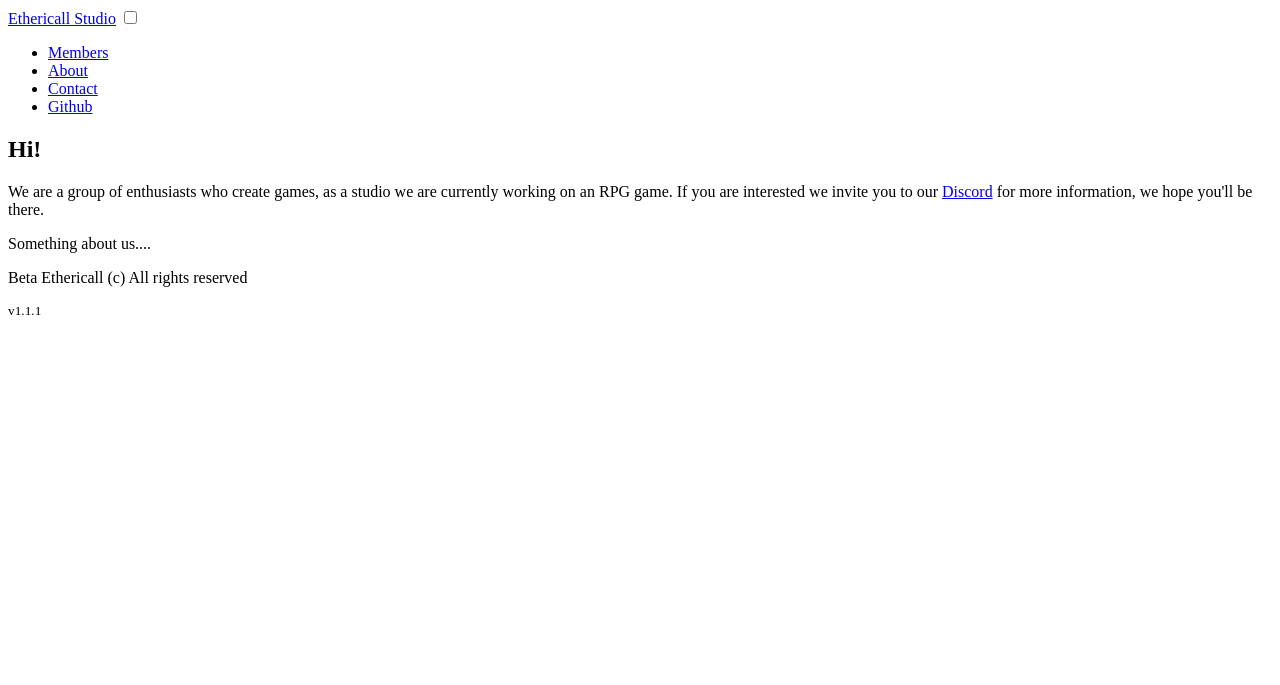
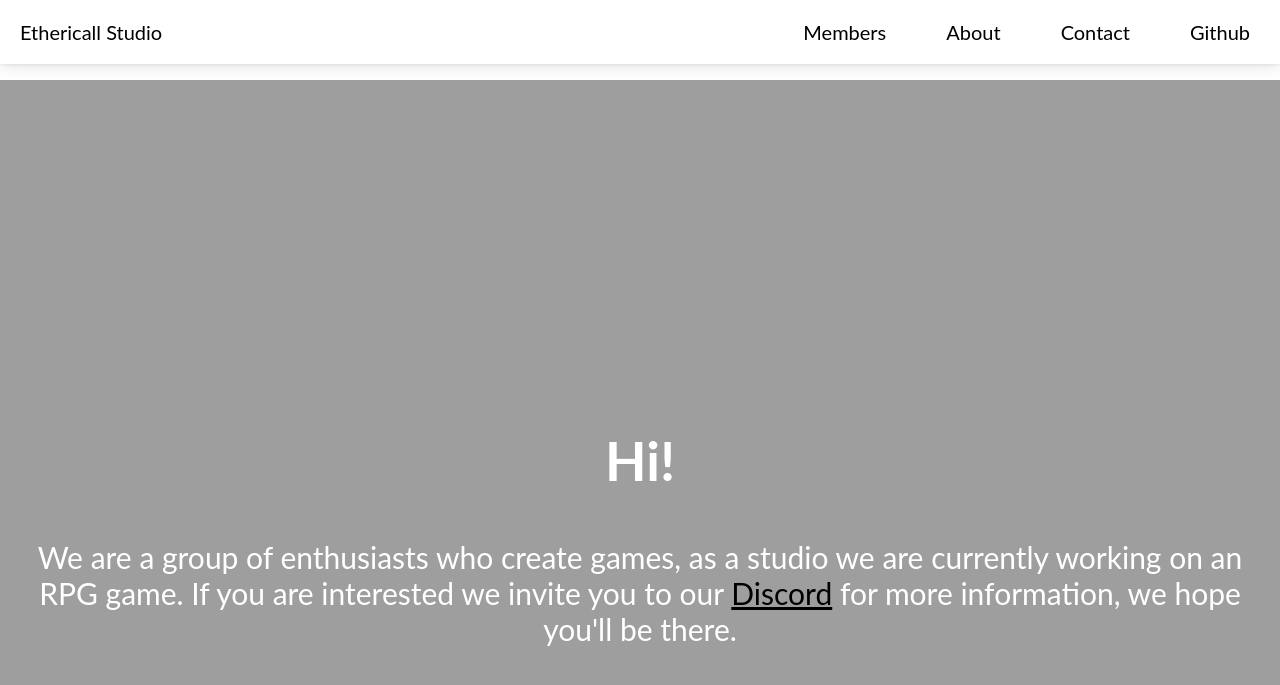
Before and after one commit to Ethericall-Studio/ethericall-studio.github.io, a Jekyll site: the page built from index.html, in a window 1280 px wide and 900 px high. Shown: the top 685 px of the window. Built offline with Jekyll 4.4.1, drawn with Linux system fonts in a browser that asks for light colours; nearby versions of some CDN libraries; library files that are not in the unit come from our copies.

Commit message:
Update head.html

```diff
--- a/_includes/head.html
+++ b/_includes/head.html
@@ -20,9 +20,9 @@
 <meta name="msapplication-config" content="{{ site.baseurl }}/lib/favicon/browserconfig.xml">
 {% include seo.html %}
 {% if page.layout == '404' %}
-<link rel="stylesheet" href="{{ site.baseurl }}/lib/css/404.min.css">
+<link rel="stylesheet" href="{{ site.url }}{{ site.baseurl }}/lib/css/404.min.css">
 {% else %}
-<link rel="stylesheet" href="{{ site.baseurl }}/lib/css/style.css">
+<link rel="stylesheet" href="{{ site.url }}{{ site.baseurl }}/lib/css/style.css">
 {% endif %}
 {% if page.redirect %}<meta http-equiv="refresh" content="0; url='{{ page.redirect }}'">{% endif %}
 {% if page.block %}
```
